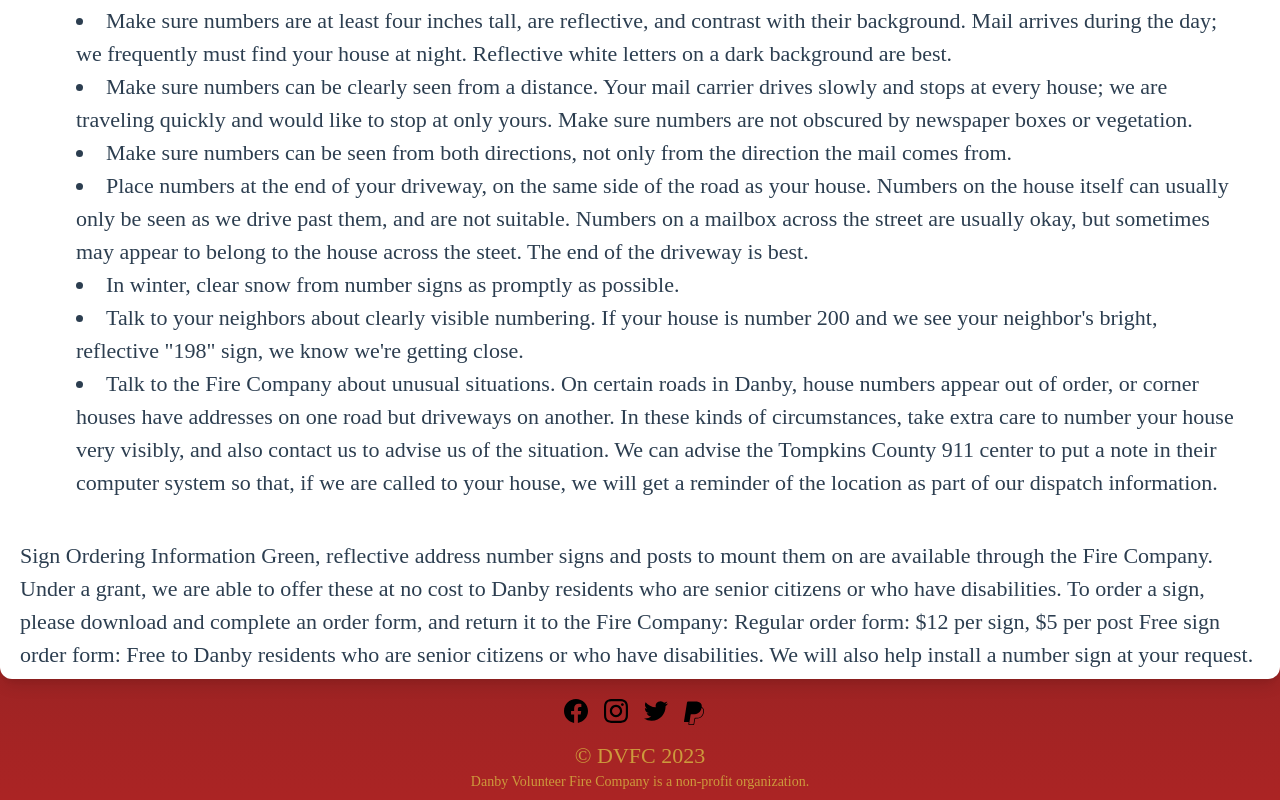
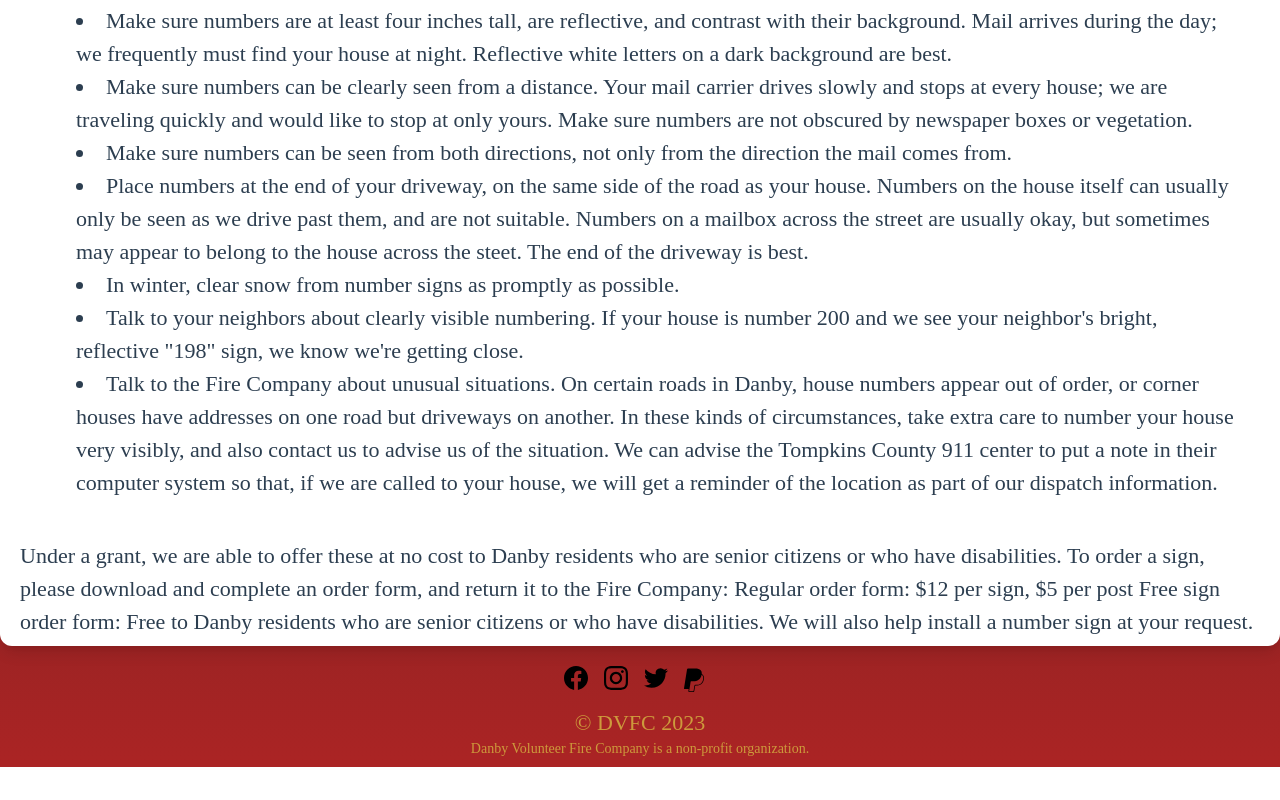
Before and after one commit to jdimichele/DanbyFireDept, a Vue app: page /safety/house-info in a window 1280 px wide. Shown: the part 527-1327 px from the top of the page. After the commit the page ends 1294 px from the top, so only its background shows below. Built offline with nearby package versions, Linux system fonts and the light colour scheme.

Commit message:
Modified style of form for better visibility. Updated NPM packages.

```diff
--- a/src/components/subpages/HouseSignForm.vue
+++ b/src/components/subpages/HouseSignForm.vue
@@ -264,14 +264,13 @@
 
           <!-- Payment Options radio buttons -->
           <div class="sm:flex pb-2 ml-10">
+            <div>
+              <label class="text-base">Payment Options:</label>
               <div class="flex">
                 <div class="inline-flex">
                   <div class="pr-5">
-                  <p class="text-base">Payment Options:</p>
-                </div>
-                <div class="">
                     <input
-                    class="input input-sm input-bordered"
+                      class="align-middle"
                       type="radio"
                       id="payment-option"
                       name="payment-option"
@@ -279,11 +278,13 @@
                       v-model.trim="paymentOption"
                       required
                     />
-                  <label for="Check" class="text-base">Check</label>
+                    <label for="Check" class="text-base align-middle pl-1"
+                      >Check</label
+                    >
                   </div>
-                <div class="">
+                  <div>
                     <input
-                    class="input input-sm input-bordered"
+                      class="align-middle"
                       type="radio"
                       id="payment-option"
                       name="payment-option"
@@ -291,7 +292,12 @@
                       v-model.trim="paymentOption"
                       required
                     />
-                  <label for="PayPal" class="text-base">PayPal</label>
+                    <label for="PayPal" class="text-base align-middle pl-1"
+                      >PayPal</label
+                    >
+                  </div>
+                  <div v-if="paymentOption === 'PayPal'">
+                  </div>
                 </div>
               </div>
             </div>
--- a/src/components/subpages/HouseSignInfo.vue
+++ b/src/components/subpages/HouseSignInfo.vue
@@ -59,14 +59,12 @@
       </ul>
     </div>
     <p>
-      Sign Ordering Information Green, reflective address number signs and posts
-      to mount them on are available through the Fire Company. Under a grant, we
-      are able to offer these at no cost to Danby residents who are senior
-      citizens or who have disabilities. To order a sign, please download and
-      complete an order form, and return it to the Fire Company: Regular order
-      form: $12 per sign, $5 per post Free sign order form: Free to Danby
-      residents who are senior citizens or who have disabilities. We will also
-      help install a number sign at your request.
+      Under a grant, we are able to offer these at no cost to Danby residents
+      who are senior citizens or who have disabilities. To order a sign, please
+      download and complete an order form, and return it to the Fire Company:
+      Regular order form: $12 per sign, $5 per post Free sign order form: Free
+      to Danby residents who are senior citizens or who have disabilities. We
+      will also help install a number sign at your request.
     </p>
   </div>
 </template>
```
Also changed, not shown: 1 other file (tests, documents, lock files or other folders). Lines whose indentation alone changed are shown as unchanged.
